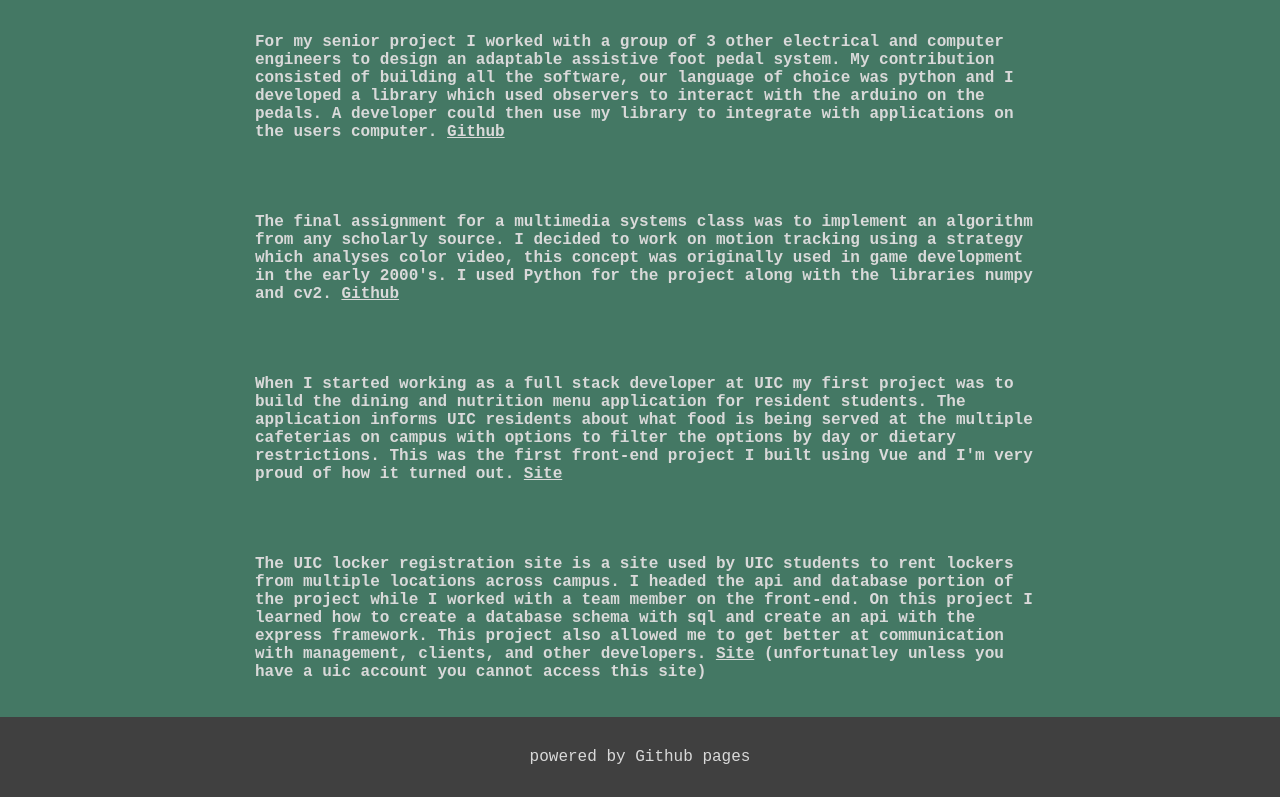
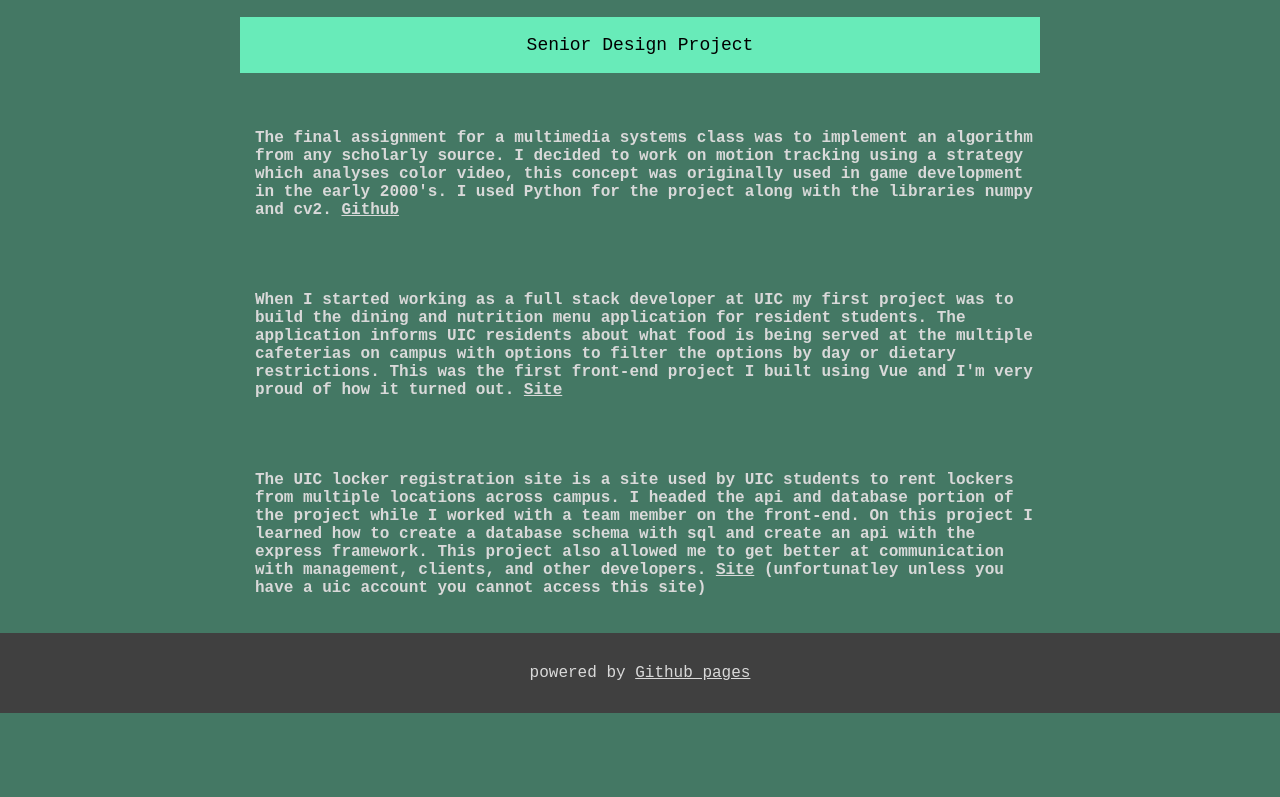
Before and after one commit to ece-jacob-scott/jacobbscott.dev, a plain HTML site: page index.html in a window 1280 px wide. Shown: the part 434-1231 px from the top of the page. After the commit the page ends 1147 px from the top, so only its background shows below. Drawn offline with Linux system fonts and the light colour scheme.

Commit message:
trying collapsed sections

```diff
--- a/css/styles.css
+++ b/css/styles.css
@@ -4,7 +4,6 @@ body {
   width: 100%;
   height: 100%;
   margin: 0 auto;
-  /* 1 pixel black shadow to left, top, right and bottom */
   font-family: "Courier New", Courier, monospace;
   color: #d9d9d9;
 }
@@ -19,8 +18,6 @@ body {
 }
 
 .project-sec {
-  display: flex;
-  align-items: center;
   margin: 0 auto;
   padding: 20px 0;
   max-width: 800px;
@@ -99,6 +96,29 @@ body {
   text-align: center;
 }
 
+#blst_content {
+  display: none;
+  overflow: hidden;
+  background-color: #4eaa87;
+}
+
+.collapse-btn {
+  width: 100%;
+  display: block;
+  background-color: #68ebb9;
+  font-size: large;
+  outline: none;
+  border: none;
+  font-family: "Courier New", Courier, monospace;
+  cursor: pointer;
+  padding: 18px;
+}
+
+.collapse-btn:hover,
+.collapse-btn-active {
+  background-color: #41886d;
+}
+
 /* Smartphones (portrait and landscape) ----------- */
 @media only screen and (min-device-width: 100px) and (max-device-width: 648px) {
   .project-sec {
--- a/index.html
+++ b/index.html
@@ -65,24 +65,23 @@
       </div>
     </section>
     <section class="project-sec">
-      <!-- <img
-        class="project-img"
-        src="https://via.placeholder.com/250x150"
-        alt="BLST Image"
-      /> -->
-      <!-- <img
-        class="project-img"
-        src="/images/blst_pedal_resize.png"
-        alt="BLST Image"
-      /> -->
+      <button
+        id="blst_content_btn"
+        class="collapse-btn"
+        onclick="toggleCollapse('blst_content')"
+      >
+        Senior Design Project
+      </button>
+      <div id="blst_content">
         <p class="project-desc">
           <b>
-          For my senior project I worked with a group of 3 other electrical and
-          computer engineers to design an adaptable assistive foot pedal system.
-          My contribution consisted of building all the software, our language
-          of choice was python and I developed a library which used observers to
-          interact with the arduino on the pedals. A developer could then use my
-          library to integrate with applications on the users computer.
+            For my senior project I worked with a group of 3 other electrical
+            and computer engineers to design an adaptable assistive foot pedal
+            system. My contribution consisted of building all the software, our
+            language of choice was python and I developed a library which used
+            observers to interact with the arduino on the pedals. A developer
+            could then use my library to integrate with applications on the
+            users computer.
             <a
               class="inline-link"
               href="https://github.com/ece-jacob-scott/BLSTController"
@@ -91,13 +90,9 @@
             >
           </b>
         </p>
+      </div>
     </section>
     <section class="project-sec">
-      <!-- <img
-        class="project-img"
-        src="images/ece_434_project_resize.png"
-        alt="Object Tracking"
-      /> -->
       <p class="project-desc">
         <b>
           The final assignment for a multimedia systems class was to implement
@@ -115,11 +110,6 @@
       </p>
     </section>
     <section class="project-sec">
-      <!-- <img
-        class="project-img"
-        src="/images/dining_menus_resize.png"
-        alt="UIC dining menu"
-      /> -->
       <p class="project-desc">
         <b>
           When I started working as a full stack developer at UIC my first
@@ -139,11 +129,6 @@
       </p>
     </section>
     <section class="project-sec">
-      <!-- <img
-        class="project-img"
-        src="images/lockers_resize.png"
-        alt="UIC locker registration"
-      /> -->
       <p class="project-desc">
         <b>
           The UIC locker registration site is a site used by UIC students to
@@ -165,7 +150,12 @@
       </p>
     </section>
     <footer id="footer-sec">
-      <p>powered by Github pages</p>
+      <p>
+        powered by
+        <a class="inline-link" href="https://pages.github.com/" target="_blank"
+          >Github pages</a
+        >
+      </p>
     </footer>
     <script src="js/scripts.js"></script>
   </body>
--- a/js/scripts.js
+++ b/js/scripts.js
@@ -0,0 +1,11 @@
+function toggleCollapse(element_id) {
+  const element = document.getElementById(element_id);
+  const button = document.getElementById(`${element_id}_btn`);
+  const state = element.style.display;
+  button.classList.toggle("collapse-btn-active");
+  if (state !== "block") {
+    element.style.display = "block";
+  } else {
+    element.style.display = "none";
+  }
+}
```
Lines whose indentation alone changed are shown as unchanged.
